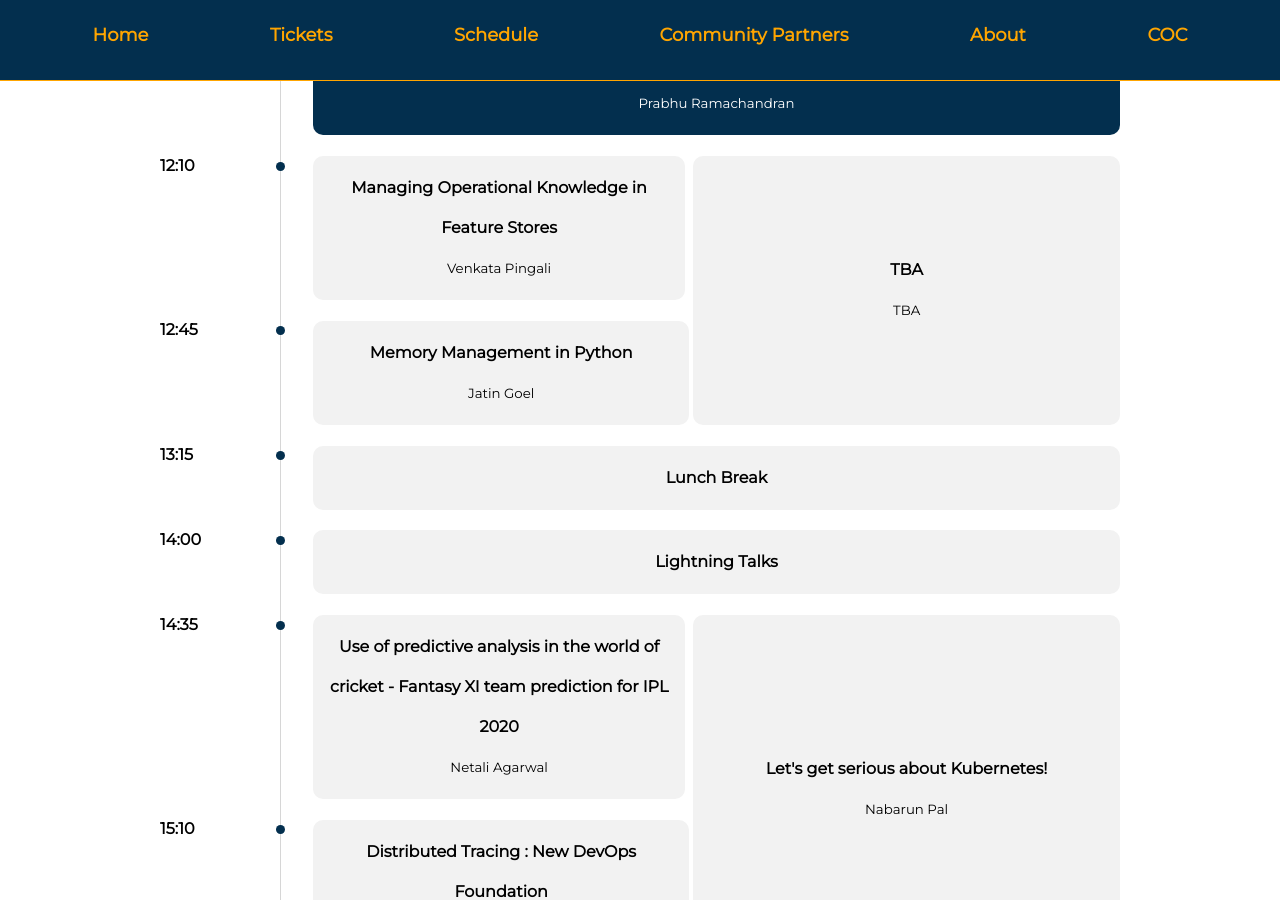
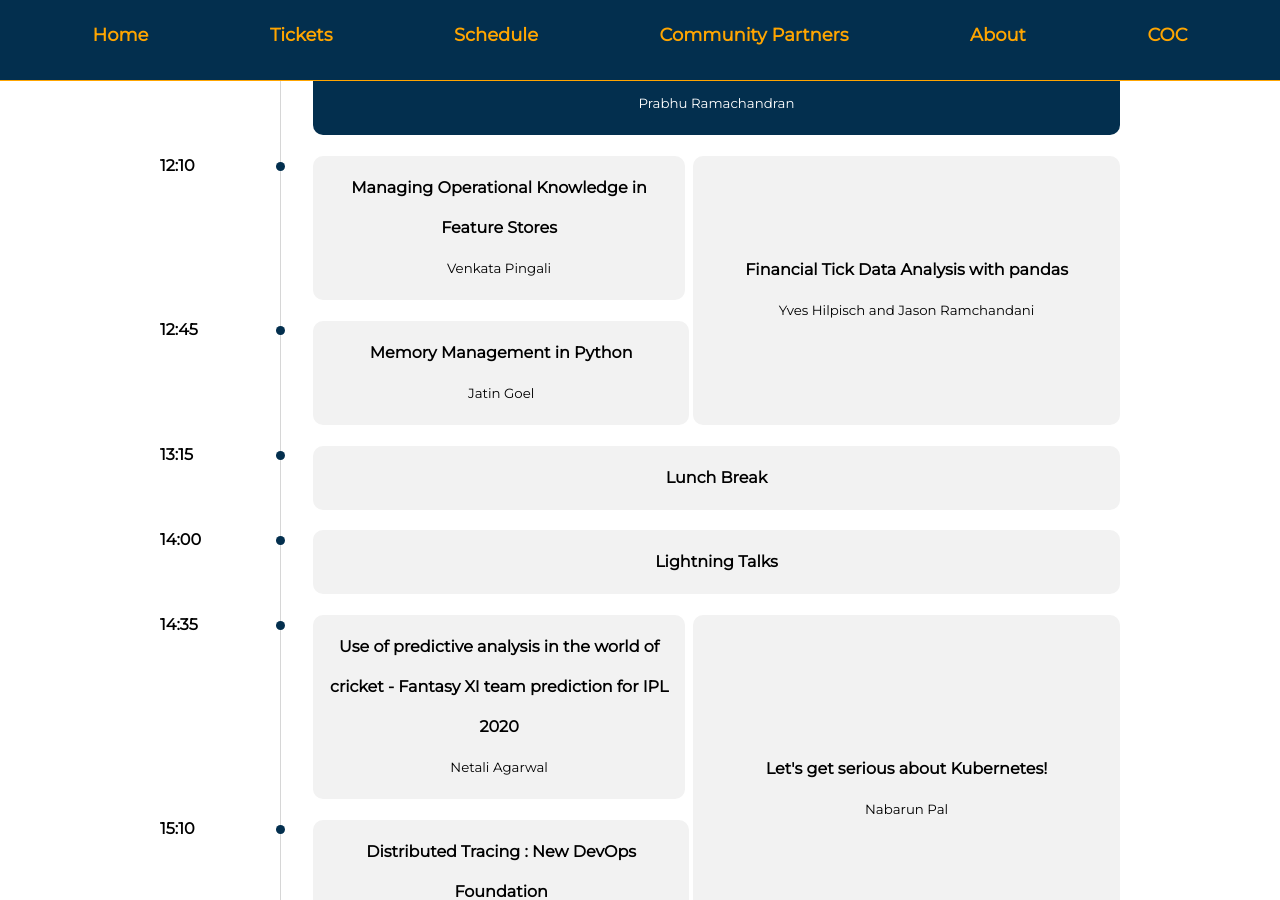
Before and after one commit to HydPy/pyconfhyd2020, a Jekyll site: the page built from index.md, in a window 1280 px wide and 900 px high, scrolled down 2259 px. Built offline with Jekyll 4.4.1, drawn with Linux system fonts in a browser that asks for light colours.

```diff
--- a/_data/talks.yml
+++ b/_data/talks.yml
@@ -23,12 +23,12 @@
   duration: 30
   half: true
 
-- title: TBA
+- title: Financial Tick Data Analysis with pandas
   track: 2
   date: 5th Dec
   time: "12:10"
-  speaker: TBA
-  type: talk
+  speaker: Yves Hilpisch and Jason Ramchandani
+  type: tutorial
   duration: 60
   full: true
 
```
